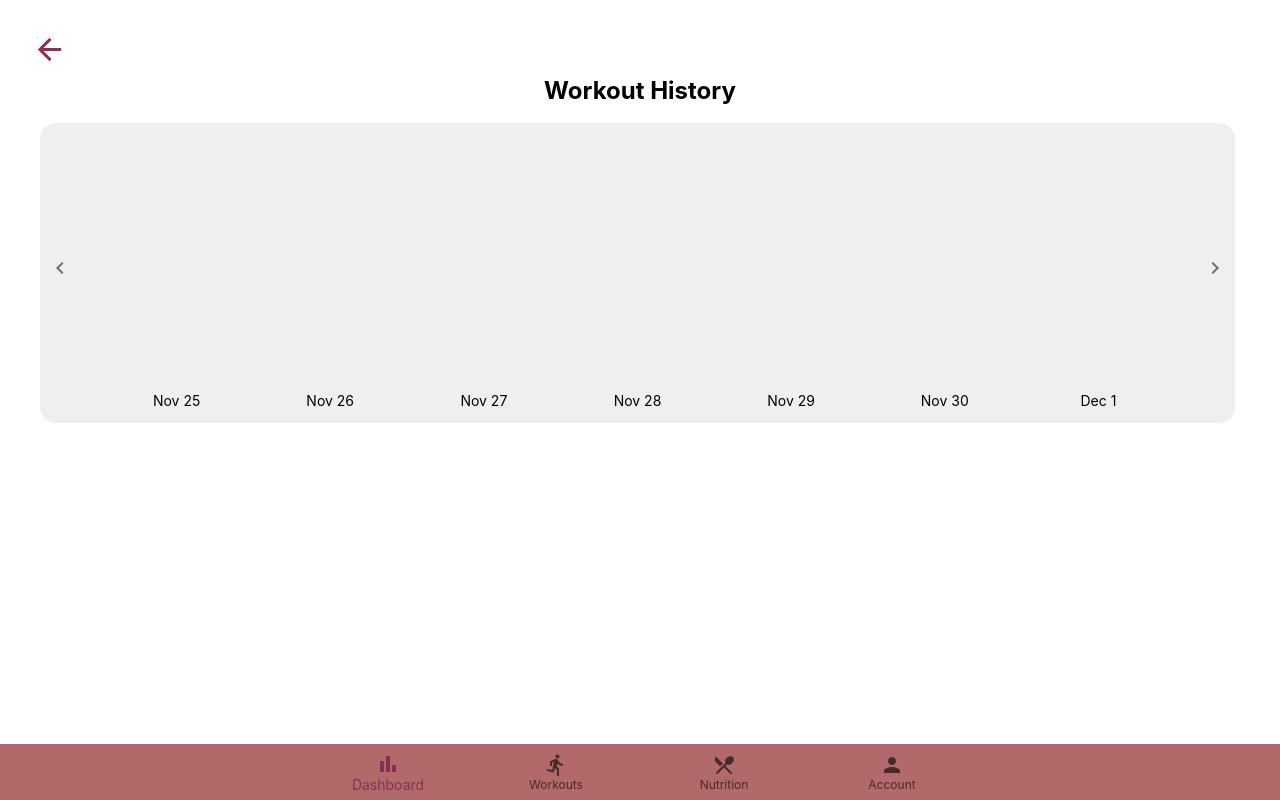
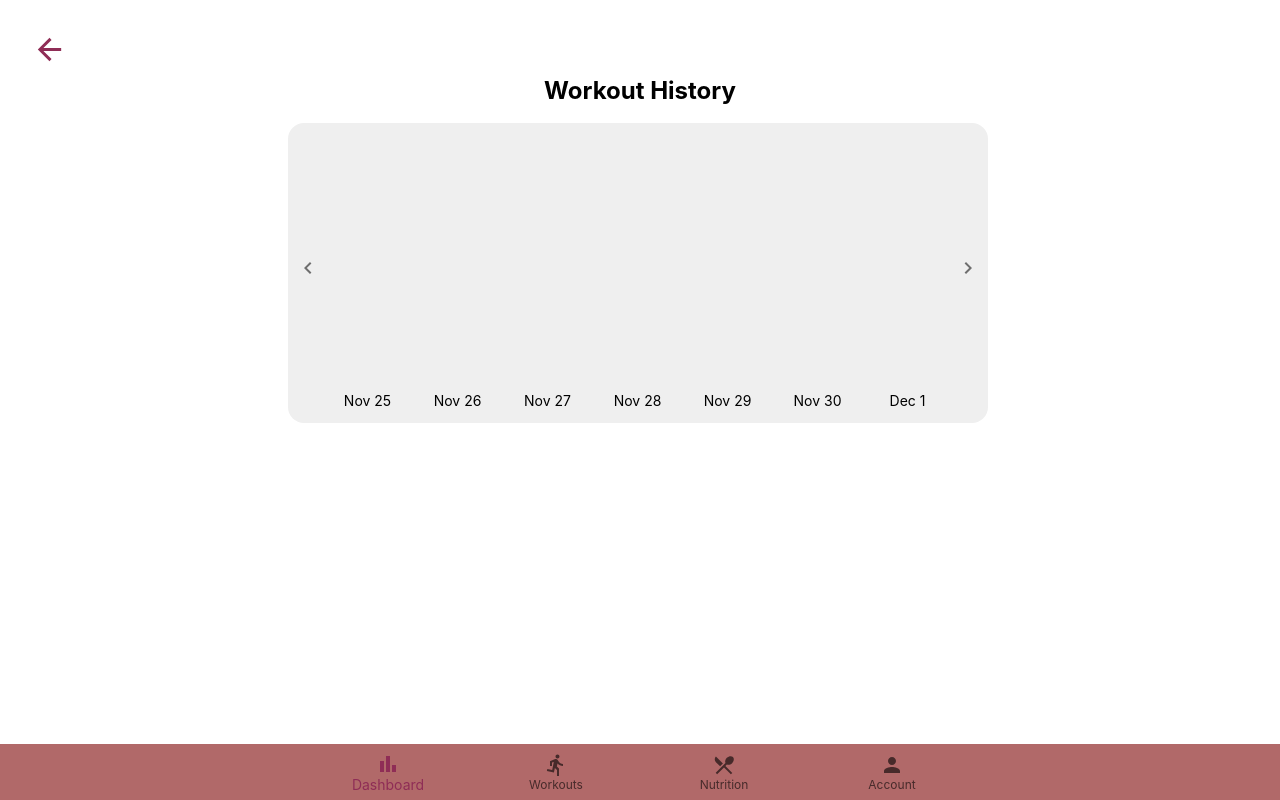
Before and after one commit to joshchyeonlee/EZFit, a React (Create React App) app: page /Workouts/History in a window 1280 px wide. Built offline with nearby package versions, Linux system fonts and the light colour scheme.

Commit message:
PR Changes: Grid Max Width Cap

```diff
--- a/src/components/workouts/WorkoutsHistory/WorkoutsHistory.tsx
+++ b/src/components/workouts/WorkoutsHistory/WorkoutsHistory.tsx
@@ -80,7 +80,7 @@ function WorkoutsHistory() {
             <Box width="100%" display="flex" justifyContent="center" flexDirection="column" alignItems="center">
                 <Typography variant="h5" sx={{ fontWeight: 'bold' , height:"30%"}} >Workout History</Typography>
                 <Box width="100%" height="70%">
-                    <Box padding={2} width="97%" height="300px" maxHeight="70%" >
+                    <Box padding={2} display="flex" justifyContent="center" width="97%" height="300px" maxHeight="70%" >
                         <WorkoutsHistoryGrid workouts={currentWeekWorkouts} daysOfWeek={currentWeek} handleWeekShift={handleWeekShift}/>
                     </Box>
                     <Box padding={2} width="97%" height="150px" maxHeight="20%" sx={{overflow: "hidden", overflowY: "scroll"}}>
--- a/src/components/workouts/WorkoutsHistory/WorkoutsHistoryGrid.tsx
+++ b/src/components/workouts/WorkoutsHistory/WorkoutsHistoryGrid.tsx
@@ -24,7 +24,7 @@ function WorkoutsHistoryGrid(props: { workouts: Workout[]; daysOfWeek: Date[]; h
     }
 
     return(
-        <Box bgcolor="ButtonShadow" width="100%" height="100%" borderRadius={4} position="relative" justifyContent="center">
+        <Box bgcolor="ButtonShadow" width="100%" maxWidth="700px" height="100%" borderRadius={4} position="relative" justifyContent="center">
             <Box width="90%" height="90%" padding={2} paddingLeft="5%" paddingRight="5%" justifyContent="center">
                 <Box position="absolute" left={0} top="125px">
                     <IconButton onClick={() => handleChevronClick(-1)}>
```
